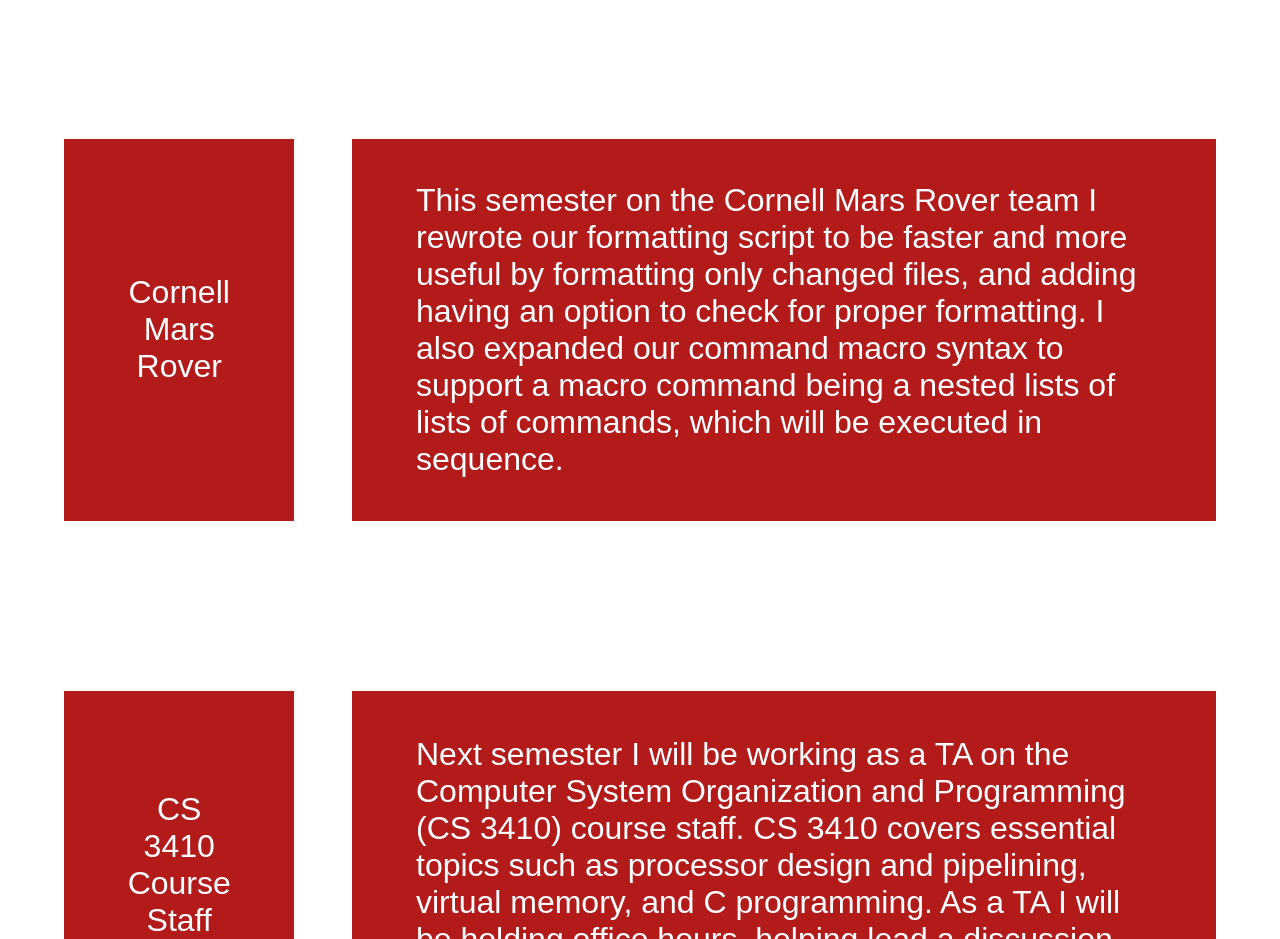
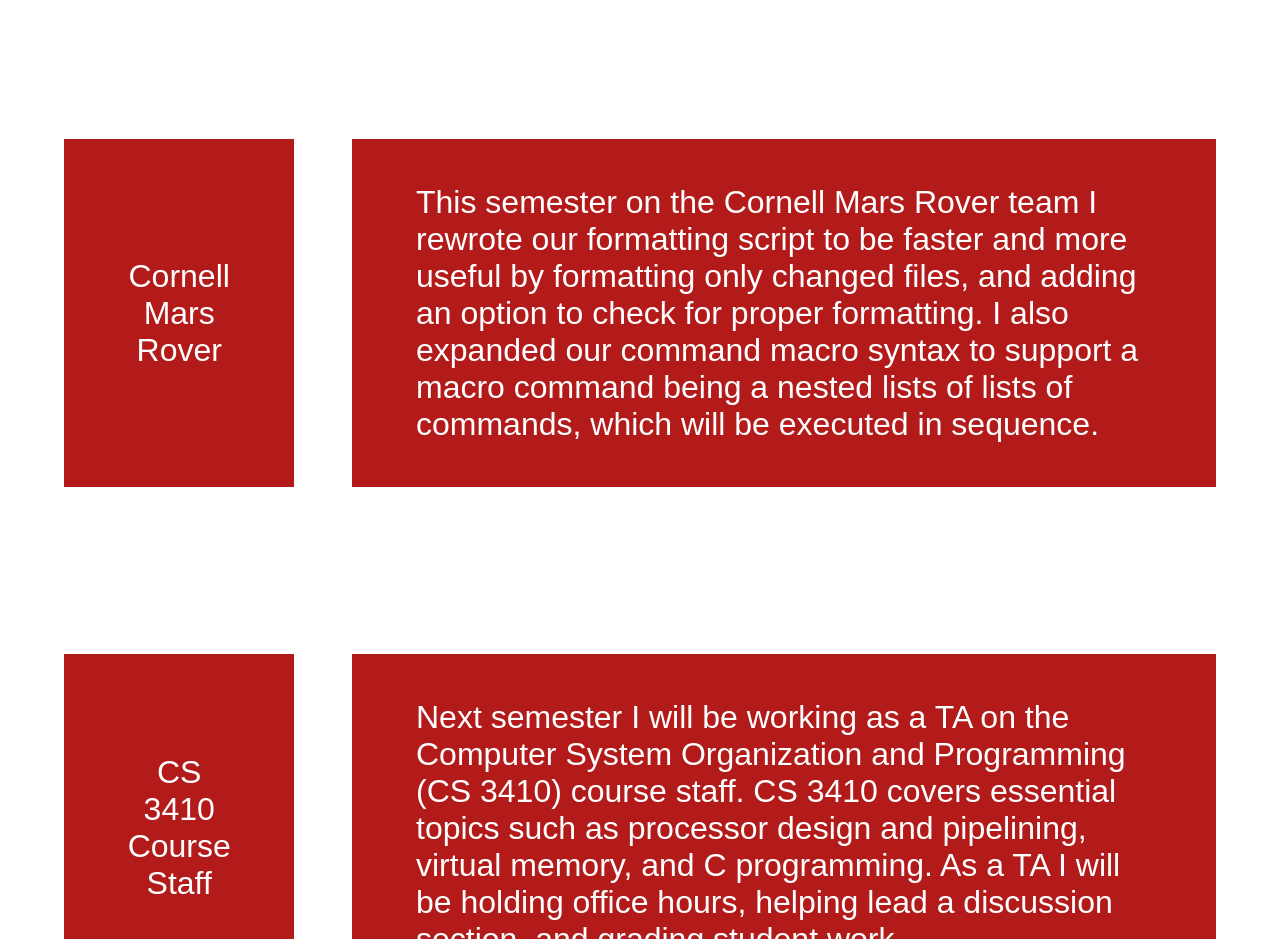
Before and after one commit to alexanderGGreenberg/me, a React (Create React App) app: page / in a window 1280 px wide. Shown: the part 1980-2919 px from the top of the page. Built offline with nearby package versions, Linux system fonts and the light colour scheme.

Commit message:
Wording on CMR

```diff
--- a/src/Experience.js
+++ b/src/Experience.js
@@ -18,7 +18,7 @@
               title = 'Cornell Mars Rover'
               description = 'This semester on the Cornell Mars Rover team I rewrote our
               formatting script to be faster and more useful by formatting only changed files,
-              and adding having an option to check for proper formatting.  I also
+              and adding an option to check for proper formatting.  I also
               expanded our command macro syntax to support a macro command being a nested
               lists of lists of commands, which will be executed in sequence.'>
             </ExperienceCard>
```
